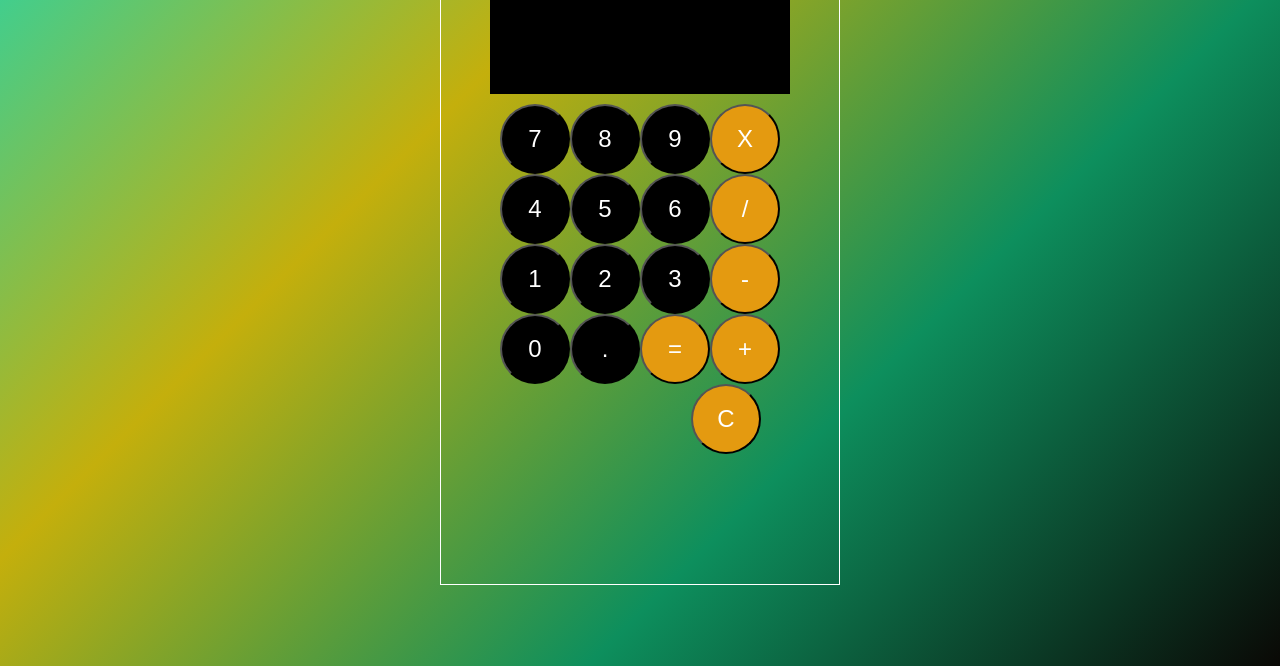
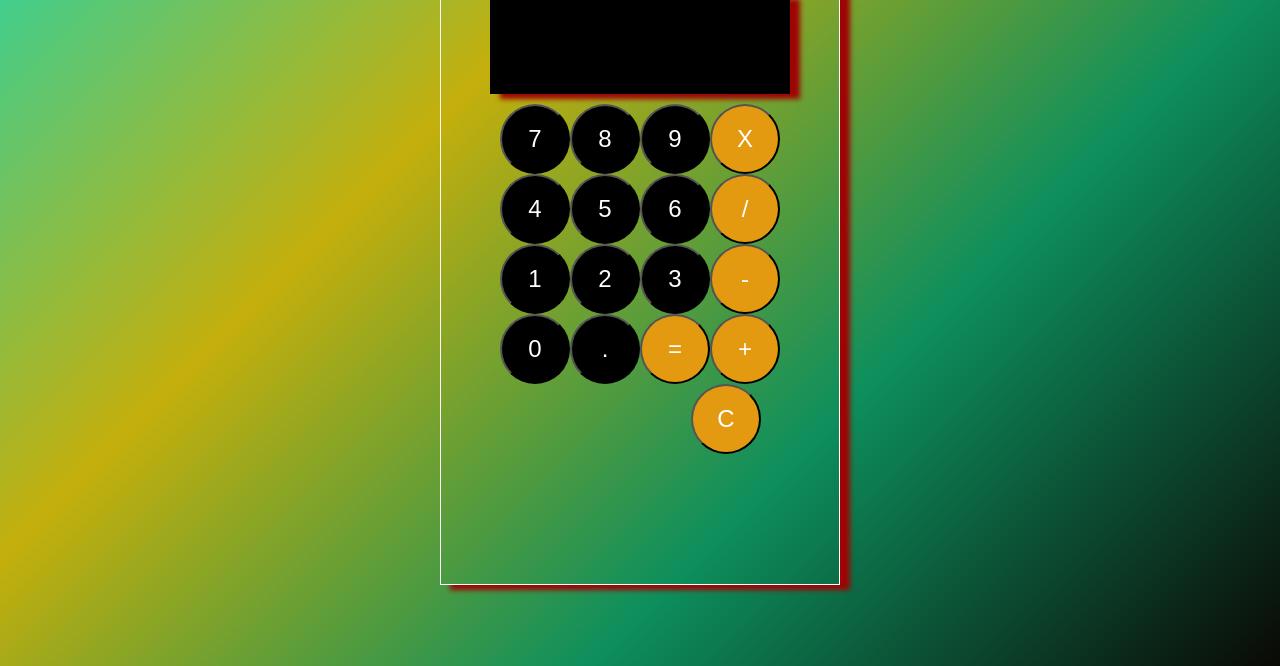
Before and after one commit to brandon-parkerson/calculator, a plain HTML site: page index.html in a window 1280 px wide. Shown: the part 134-800 px from the top of the page. Drawn offline with Linux system fonts and the light colour scheme.

Commit message:
Shadow styling.

```diff
--- a/style.css
+++ b/style.css
@@ -25,6 +25,11 @@ h1 {
     flex-wrap: wrap;
     font-family: Arial, sans-serif;
     align-content: center;
+    -webkit-box-shadow: 10px 5px 5px rgb(158, 4, 4);
+        box-shadow: 10px 5px 5px rgb(158, 4, 4);
+
+
+
 }
 
 #display {
@@ -38,6 +43,7 @@ h1 {
     font-size: 20px;
     background-color: rgb(0, 0, 0);
     color: white;
+    box-shadow: 10px 5px 5px rgb(158, 4, 4);
 }
 
 input {
```
Also changed, not shown: script.js (+3 -8 lines).
